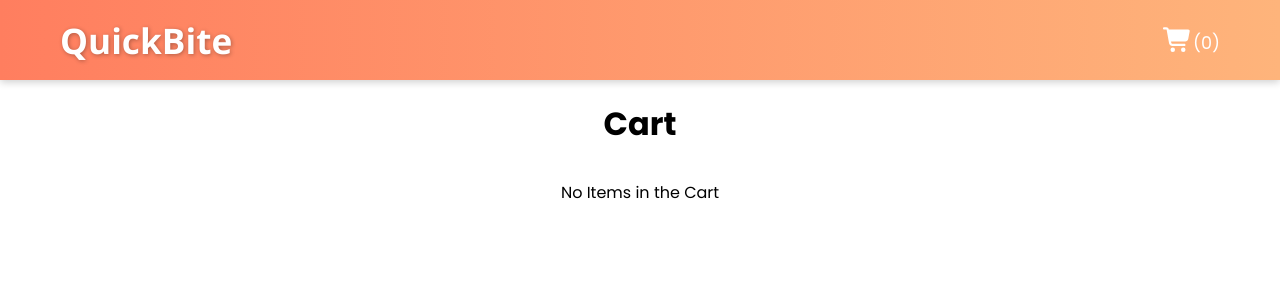
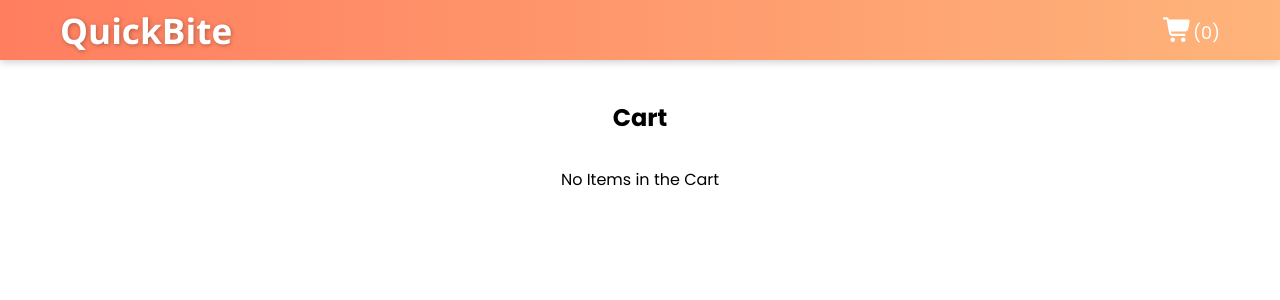
Before and after one commit to pranayAkarapu/QuickBite, a React (Vite) app: page /cart in a window 1280 px wide. Shown: the top 300 px of the page. Built offline with nearby package versions, Linux system fonts and the light colour scheme.

Commit message:
Changes in css

```diff
--- a/src/App.css
+++ b/src/App.css
@@ -13,13 +13,14 @@ body{
 /* Prevent horizontal scroll */
 body {
   overflow-x: hidden;
+  max-width: 100vw;
 }
 
 
 /*-----------NavBar-------------*/
 
 
-.navbarsection {
+/*.navbarsection {
   display: flex;
   align-items: center;
   gap: 10px;
@@ -28,13 +29,39 @@ body {
   color: #fff;
   box-shadow: 0 2px 8px rgba(0, 0, 0, 0.2);
   text-align: center;
-  position: relative;
   z-index: 10;
+  position: fixed ;
+  width: 100%;
+  top: 0;
+  left: 0;
+}*/
+
+.navbarsection {
+  display: flex;
+  align-items: center;
+  gap: 10px;
+  padding: 12px 16px;
+  height: 60px;
+  background: linear-gradient(90deg, #ff7e5f, #feb47b);
+  color: #fff;
+  box-shadow: 0 2px 8px rgba(0, 0, 0, 0.2);
+  text-align: center;
+  z-index: 999; /* ⬅️ ensure it's on top */
   position: fixed;
   width: 100%;
   top: 0;
   left: 0;
 }
+
+html, body {
+  overflow-x: hidden;
+  max-width: 100vw;
+}
+
+.item-wrapper, .container, main {
+  margin-top: 60px; /* ⬅️ avoid overlap with fixed navbar */
+}
+
 
 
 .navbarsection .companytitle h1 {
@@ -51,7 +78,7 @@ body {
   cursor: pointer;
   color: white;
   text-decoration: none;
-  margin-left: 150px;
+  margin-left: 130px;
 }
 
 .navbarsection .cart span{
@@ -215,7 +242,7 @@ body {
 @media screen and (max-width: 600px) {
   .item-wrapper {
     padding: 0 2vw;
-    margin-top: 100px;
+    margin-top: 80px;
   }
 
   .gallery-image {
@@ -256,6 +283,7 @@ body {
   padding: 24px 80px;
   background-color: #fff;
   overflow-x: hidden;
+  margin-top: 0px;
 }
 
 .header {
@@ -263,6 +291,11 @@ body {
   font-weight: 600;
   margin-bottom: 10px;
 }
+
+.itemsection, .chainsection {
+  min-width: 0;
+}
+
 
 .chainsection {
   display: flex;
@@ -285,7 +318,8 @@ body {
 
 .vendor-card {
   flex: 0 0 auto;
-  width: 200px;
+  width: 80vw;
+  max-width: 200px;
   background-color: #f9f9f9;
   border-radius: 12px;
   box-shadow: 0 2px 6px rgba(0, 0, 0, 0.1);
@@ -361,7 +395,9 @@ body {
 @media (max-width: 600px) {
   .container {
     padding: 16px 16px;
+    margin-top: 0px;
   }
+
   .vendor-card {
     width: 160px;
   }
@@ -405,15 +441,19 @@ body {
 }
 
 .searchbar {
-  display: flex;
+  /*display: flex;
   justify-content: flex-start;
   margin-bottom: 1rem;
-  width: 600px;
+  width: 600px;*/
+  width: 40%;
+  padding: 0 1rem;
+  flex-direction: column;
+  align-items: center;
 }
 
 .searchbar input {
   width: 60%;
-  max-width: 400px;
+  max-width: 300px;
   padding: 10px 16px;
   font-size: 14px;
   border: 1px solid #ccc;
@@ -663,10 +703,10 @@ body {
 
 .pHeader {
   text-align: center;
-  font-size: 2rem;
+  font-size: 1.8rem;
   font-weight: 600;
   margin: 1rem 0;
-  margin-top: 100px;
+  margin-top: 80px;
 }
 
 .categories {
@@ -807,6 +847,7 @@ body {
 
   .pHeader{
     margin-top: 80px;
+    font-size: 1.3rem;
   }
 
   .categories span {
@@ -920,7 +961,7 @@ body {
 
 .cart-container h1 {
   text-align: center;
-  font-size: 2rem;
+  font-size: 1.5rem;
   margin-bottom: 2rem;
 }
 
@@ -1009,7 +1050,7 @@ body {
 @media (max-width: 480px) {
 
   .cart-container h1{
-    margin-top: 80px;
+    margin-top: 70px;
   }
   .cart-item-info{
     display: flex;
```
